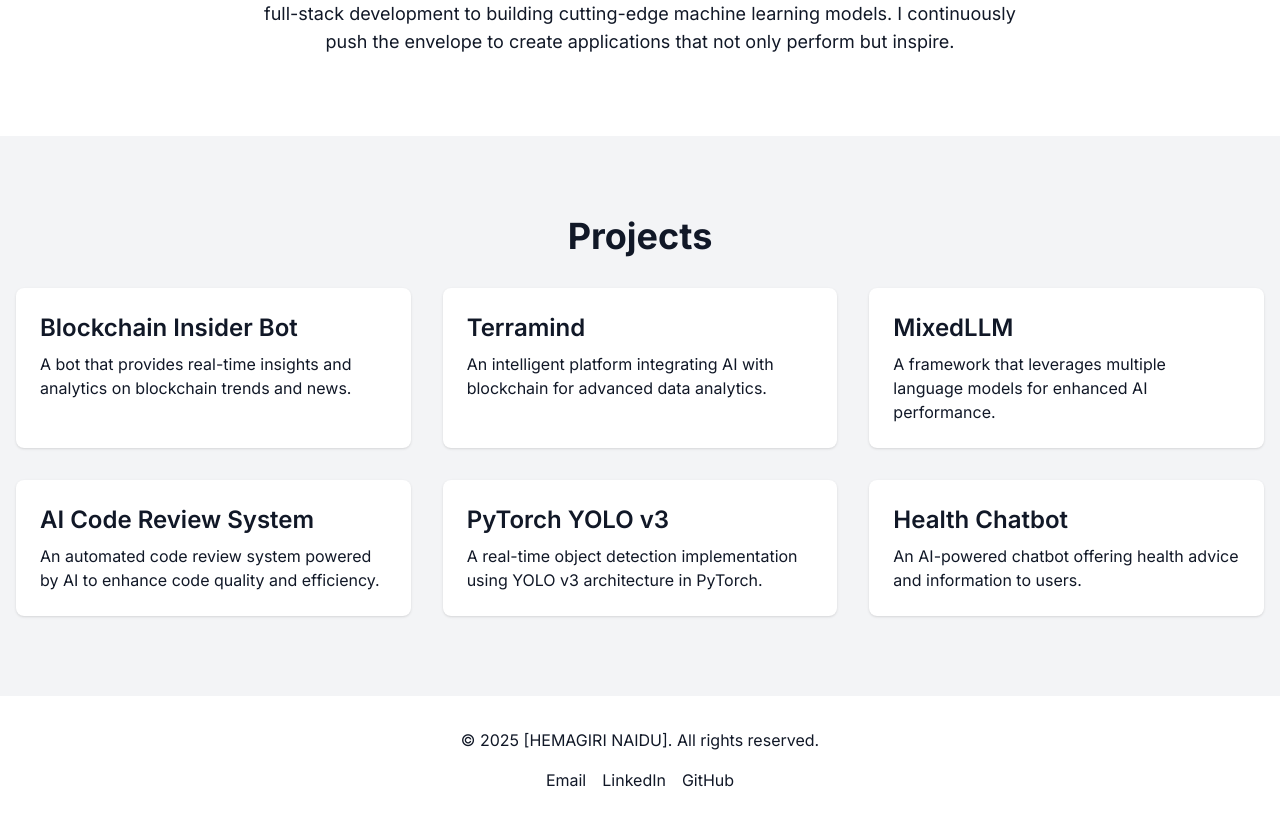
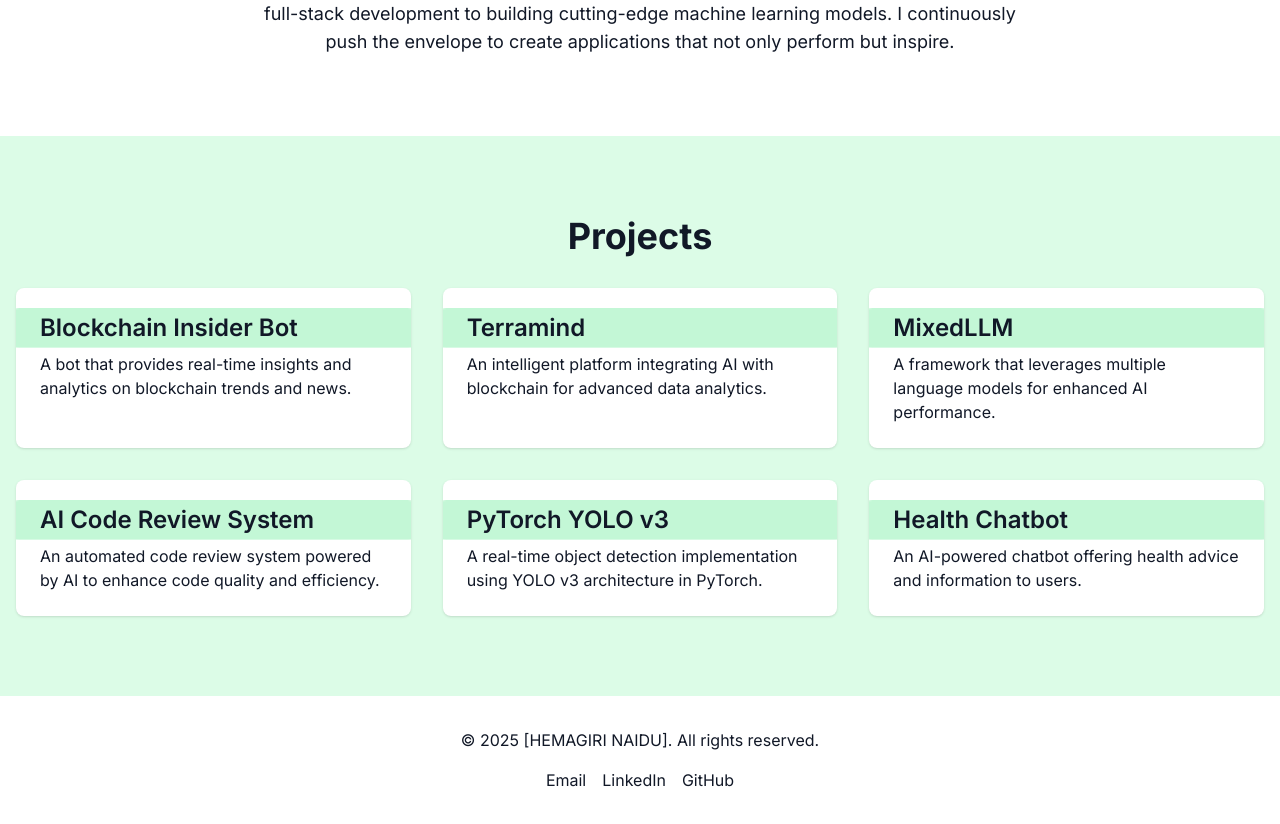
Before and after one commit to MogasalaHemagiri/my-portfolio, a Next.js app: page / in a window 1280 px wide. Shown: the part 980-1804 px from the top of the page. Built offline with nearby package versions, Linux system fonts and the light colour scheme.

Commit message:
Update Projects.js

```diff
--- a/components/Projects.js
+++ b/components/Projects.js
@@ -36,7 +36,7 @@
 
 const Projects = () => {
   return (
-    <section id="projects" className="py-20 bg-gray-100 dark:bg-gray-900">
+    <section id="projects" className="py-20 bg-green-100 dark:bg-green-900">
       <div className="container mx-auto px-4">
         <motion.h2
           className="text-4xl font-bold text-center mb-8"
@@ -54,14 +54,23 @@
               href={project.link}
               target="_blank"
               rel="noopener noreferrer"
-              className="block bg-white dark:bg-gray-800 p-6 rounded-lg shadow hover:shadow-xl transition"
+              className="relative block bg-white dark:bg-gray-800 p-6 rounded-lg shadow hover:shadow-xl transition overflow-hidden"
               initial={{ opacity: 0, y: 20 }}
               whileInView={{ opacity: 1, y: 0 }}
               viewport={{ once: true }}
               transition={{ duration: 0.5, delay: index * 0.2 }}
             >
-              <h3 className="text-2xl font-semibold mb-2">{project.title}</h3>
-              <p>{project.description}</p>
+              <div className="relative">
+                {/* Animated pulsing circle behind the title */}
+                <motion.div
+                  className="absolute inset-0 rounded-full bg-green-300 opacity-50"
+                  initial={{ scale: 0 }}
+                  animate={{ scale: [1, 1.5, 1] }}
+                  transition={{ duration: 3, repeat: Infinity, ease: "easeInOut" }}
+                />
+                <h3 className="relative text-2xl font-semibold mb-2">{project.title}</h3>
+              </div>
+              <p className="relative">{project.description}</p>
             </motion.a>
           ))}
         </div>
```
